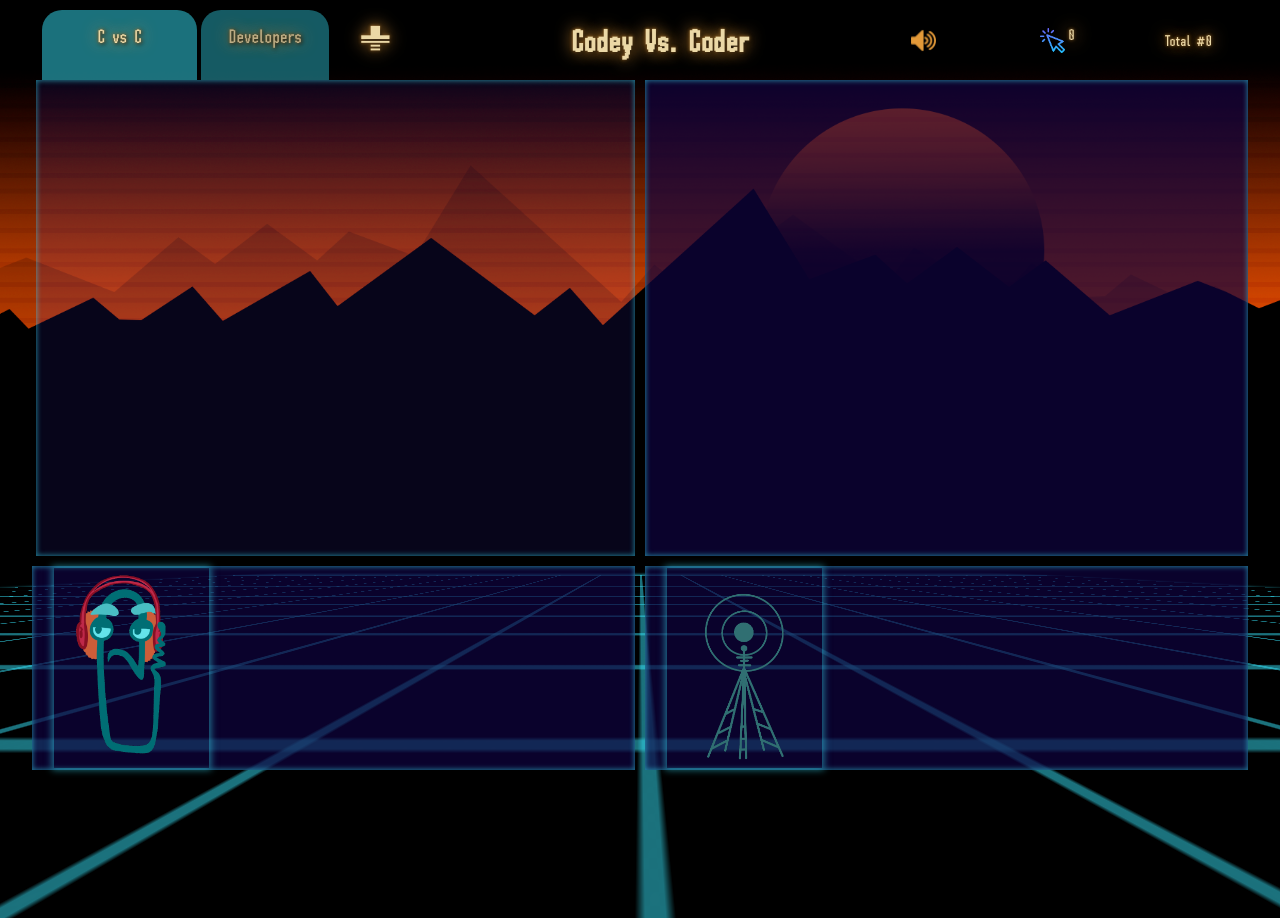
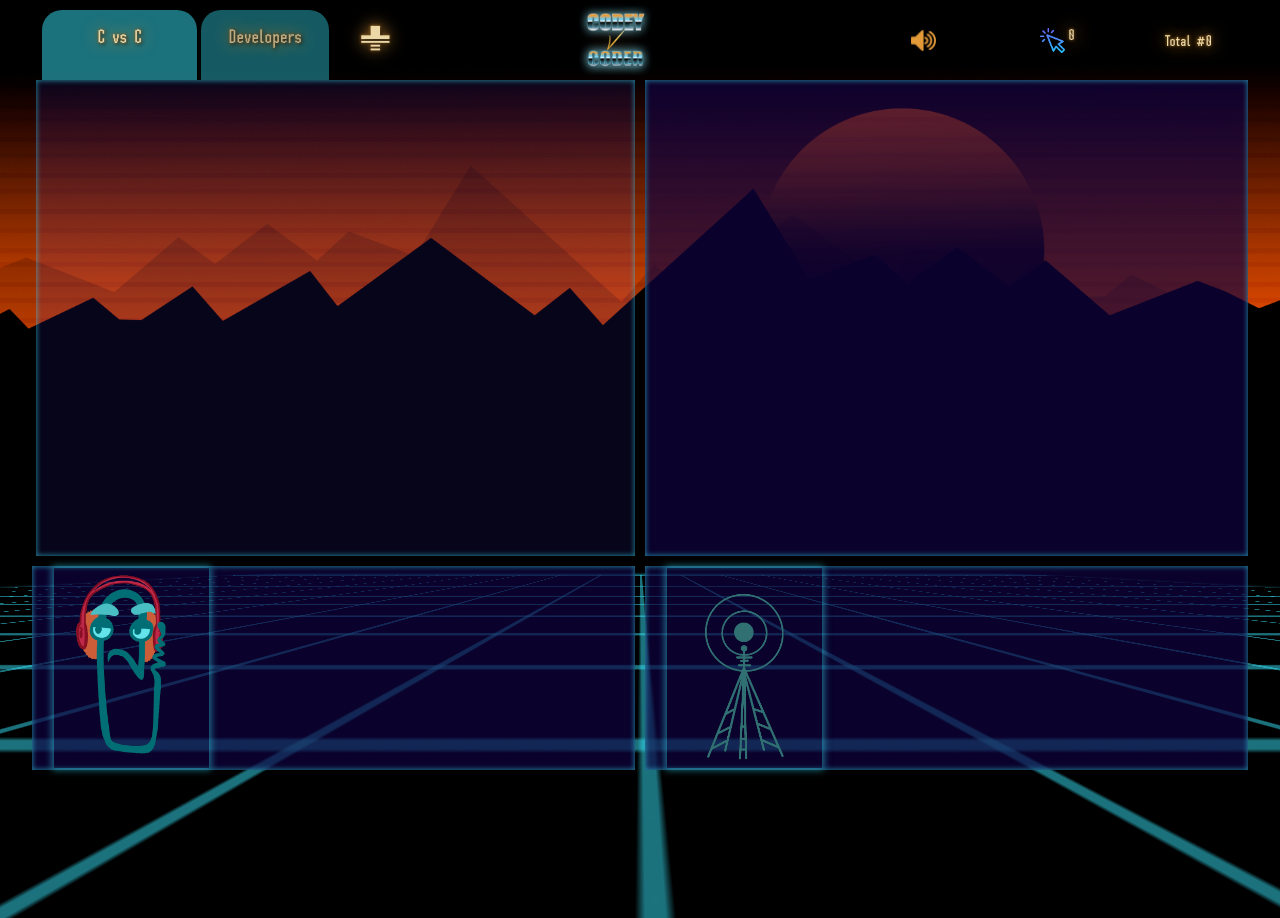
Before and after one commit to 2020-Summer-Cohort/super-code-jr, a plain HTML site: page front-end/Index.html in a window 1280 px wide. Shown: the top 918 px of the page. Drawn offline with Linux system fonts and the light colour scheme; no server answers.

Commit message:
added the png

```diff
--- a/front-end/Index.html
+++ b/front-end/Index.html
@@ -23,7 +23,9 @@
         <span class="AddQuestion"
           ><a href="./add-question-form.html" class="AddQuestion">+</a></span
         >
-        <h1 class="game-header">Codey Vs. Coder</h1>
+        <span></span>
+        <img src="./images/cvc.png" class="cvc" />
+        <!-- <h1 class="game-header">Codey Vs. Coder</h1> -->
         <span class="mute-function">
           <img src="./images/unmute.png" class="unmute hidden" />
           <img src="./images/mute.png" class="mute" />
--- a/front-end/css/empty.css
+++ b/front-end/css/empty.css
@@ -50,7 +50,13 @@ body {
 }
 
 /* --------------------------TAB & HEADER THINGS--------------------------------------------------------- */
-
+.cvc {
+  position: absolute;
+  z-index: 3;
+  top: 0;
+  height: 80px;
+  left: 45vw;
+}
 .clicks {
   max-height: 25px;
   padding: 3px;
```
